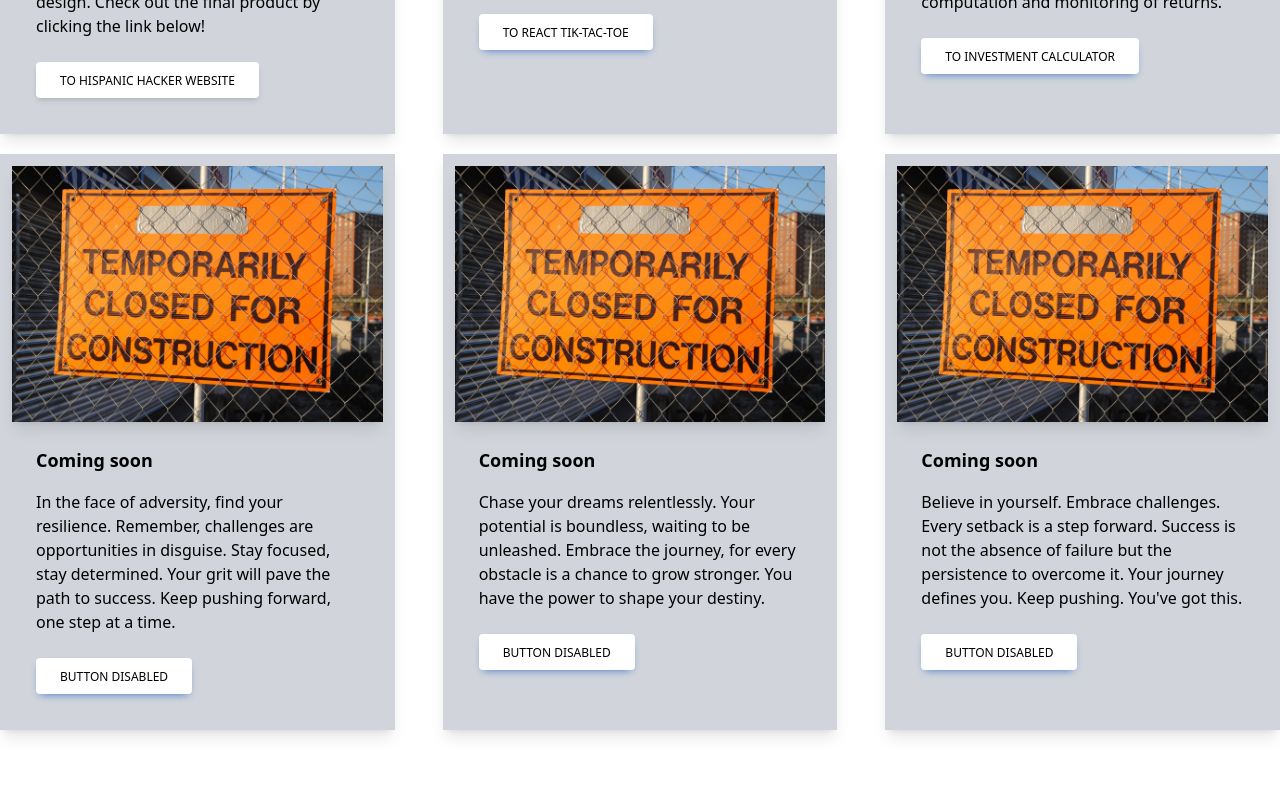
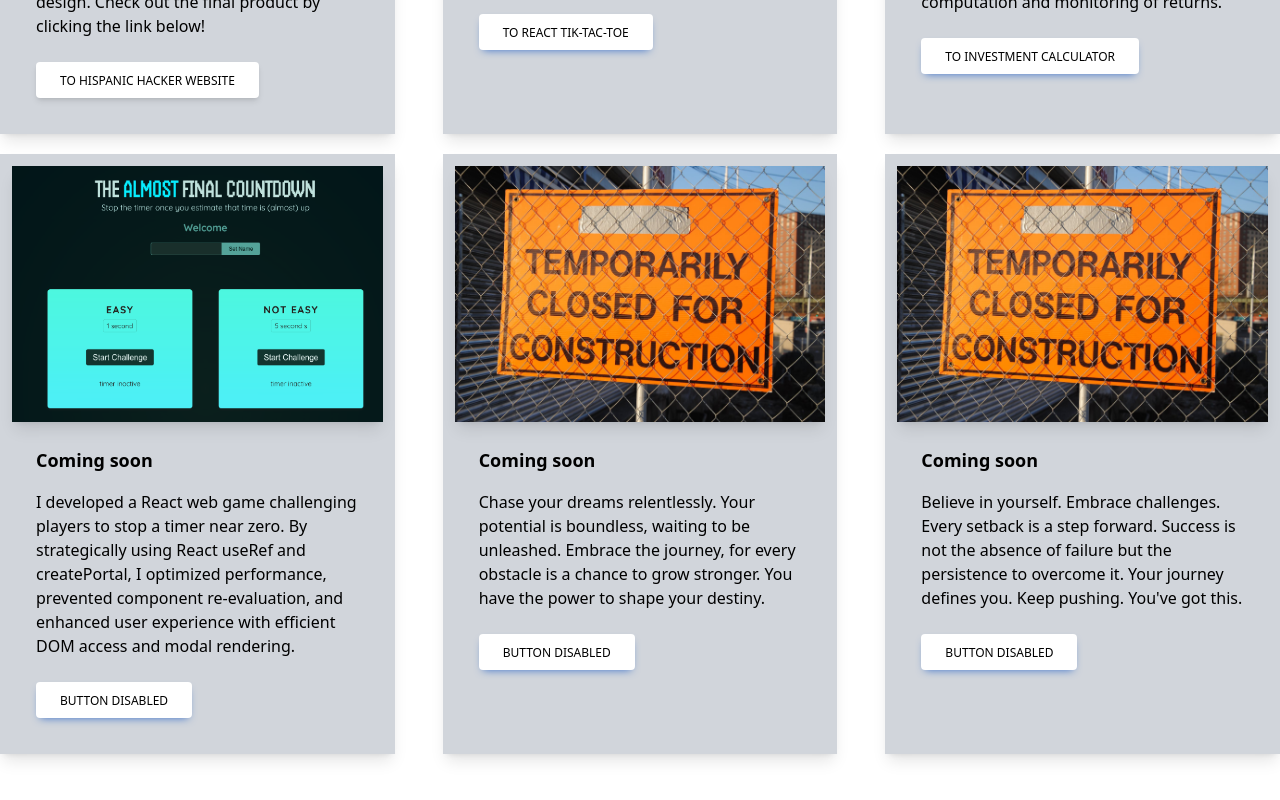
Before and after one commit to jesusoyer/nextjs-portfolio, a Next.js app: page /projects in a window 1280 px wide. Shown: the part 706-1506 px from the top of the page. Built offline with nearby package versions, Linux system fonts and the light colour scheme.

Commit message:
added timer game to portfolio projects page

```diff
--- a/components/ProjectsPage.tsx
+++ b/components/ProjectsPage.tsx
@@ -3,6 +3,7 @@ import Link from "next/link";
 import hispanicHackers from "../public/HispanicHackers.png";
 import TicTacToe from "../public/Tic tac toe image.png";
 import investmentCalc from "../public/InvestmentCalc.png";
+import timerGame from "../public/timerGame.png";
 
 import ContructionImage from "../public/constructionImage.jpg";
 export default function Homepage() {
@@ -110,24 +111,24 @@ export default function Homepage() {
           </div>
           <div className="bg-gray-300 shadow-lg p-3">
             <Image
-              src={ContructionImage}
-              alt="construction image"
+              src={timerGame}
+              alt="Timer Game image"
               className="h-64 shadow-lg "
             />
 
             <div className="p-6">
               <h5 className="mb-4 text-lg text-black font-bold">Coming soon</h5>
               <p className="mb-6 text-black">
-              In the face of adversity, find your resilience. Remember, challenges are opportunities in disguise. Stay focused, stay determined. Your grit will pave the path to success. Keep pushing forward, one step at a time.
+              I developed a React web game challenging players to stop a timer near zero. By strategically using React useRef and createPortal, I optimized performance, prevented component re-evaluation, and enhanced user experience with efficient DOM access and modal rendering.
               </p>
-              <a
+              <Link
                 href="#!"
                 data-te-ripple-init
                 data-te-ripple-color="light"
                 className="inline-block rounded bg-white px-6 pb-2 pt-2.5 text-xs font-medium uppercase leading-normal text-black shadow-[0_4px_9px_-4px_#3b71ca] transition duration-150 ease-in-out hover:bg-primary-600 hover:shadow-[0_8px_9px_-4px_rgba(59,113,202,0.3),0_4px_18px_0_rgba(59,113,202,0.2)] focus:bg-primary-600 focus:shadow-[0_8px_9px_-4px_rgba(59,113,202,0.3),0_4px_18px_0_rgba(59,113,202,0.2)] focus:outline-none focus:ring-0 active:bg-primary-700 active:shadow-[0_8px_9px_-4px_rgba(59,113,202,0.3),0_4px_18px_0_rgba(59,113,202,0.2)] dark:shadow-[0_4px_9px_-4px_rgba(59,113,202,0.5)] dark:hover:shadow-[0_8px_9px_-4px_rgba(59,113,202,0.2),0_4px_18px_0_rgba(59,113,202,0.1)] dark:focus:shadow-[0_8px_9px_-4px_rgba(59,113,202,0.2),0_4px_18px_0_rgba(59,113,202,0.1)] dark:active:shadow-[0_8px_9px_-4px_rgba(59,113,202,0.2),0_4px_18px_0_rgba(59,113,202,0.1)]"
               >
                 Button Disabled
-              </a>
+              </Link>
             </div>
           </div>
 
@@ -144,7 +145,7 @@ export default function Homepage() {
               Chase your dreams relentlessly. Your potential is boundless, waiting to be unleashed. Embrace the journey, for every obstacle is a chance to grow stronger. You have the power to shape your destiny.
               </p>
               <a
-                href="#!"
+                href="https://main.d24hig7yswwjx.amplifyapp.com/"
                 data-te-ripple-init
                 data-te-ripple-color="light"
                 className="inline-block rounded bg-white px-6 pb-2 pt-2.5 text-xs font-medium uppercase leading-normal text-black shadow-[0_4px_9px_-4px_#3b71ca] transition duration-150 ease-in-out hover:bg-primary-600 hover:shadow-[0_8px_9px_-4px_rgba(59,113,202,0.3),0_4px_18px_0_rgba(59,113,202,0.2)] focus:bg-primary-600 focus:shadow-[0_8px_9px_-4px_rgba(59,113,202,0.3),0_4px_18px_0_rgba(59,113,202,0.2)] focus:outline-none focus:ring-0 active:bg-primary-700 active:shadow-[0_8px_9px_-4px_rgba(59,113,202,0.3),0_4px_18px_0_rgba(59,113,202,0.2)] dark:shadow-[0_4px_9px_-4px_rgba(59,113,202,0.5)] dark:hover:shadow-[0_8px_9px_-4px_rgba(59,113,202,0.2),0_4px_18px_0_rgba(59,113,202,0.1)] dark:focus:shadow-[0_8px_9px_-4px_rgba(59,113,202,0.2),0_4px_18px_0_rgba(59,113,202,0.1)] dark:active:shadow-[0_8px_9px_-4px_rgba(59,113,202,0.2),0_4px_18px_0_rgba(59,113,202,0.1)]"
```
Also changed, not shown: public/timerGame.png (added).
